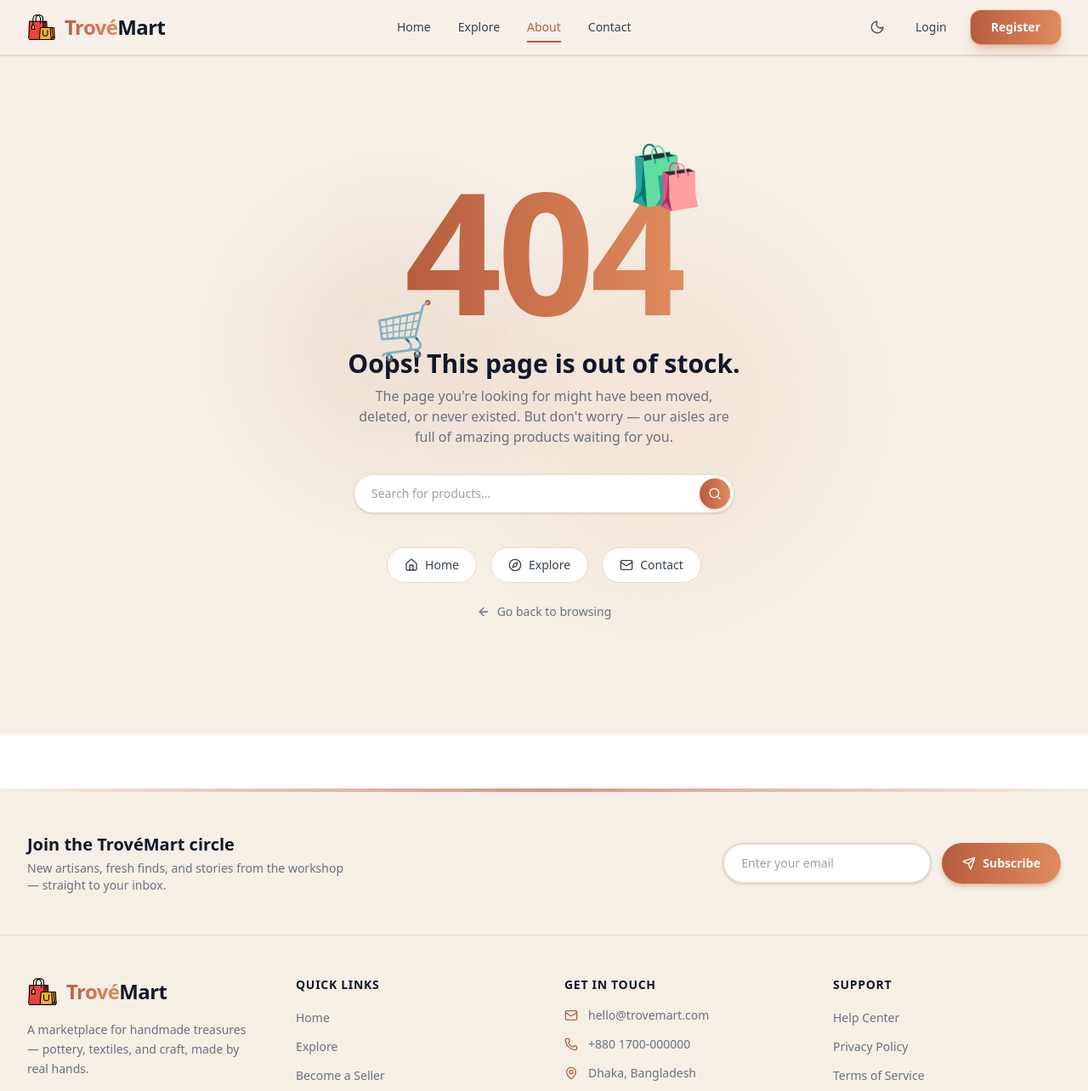
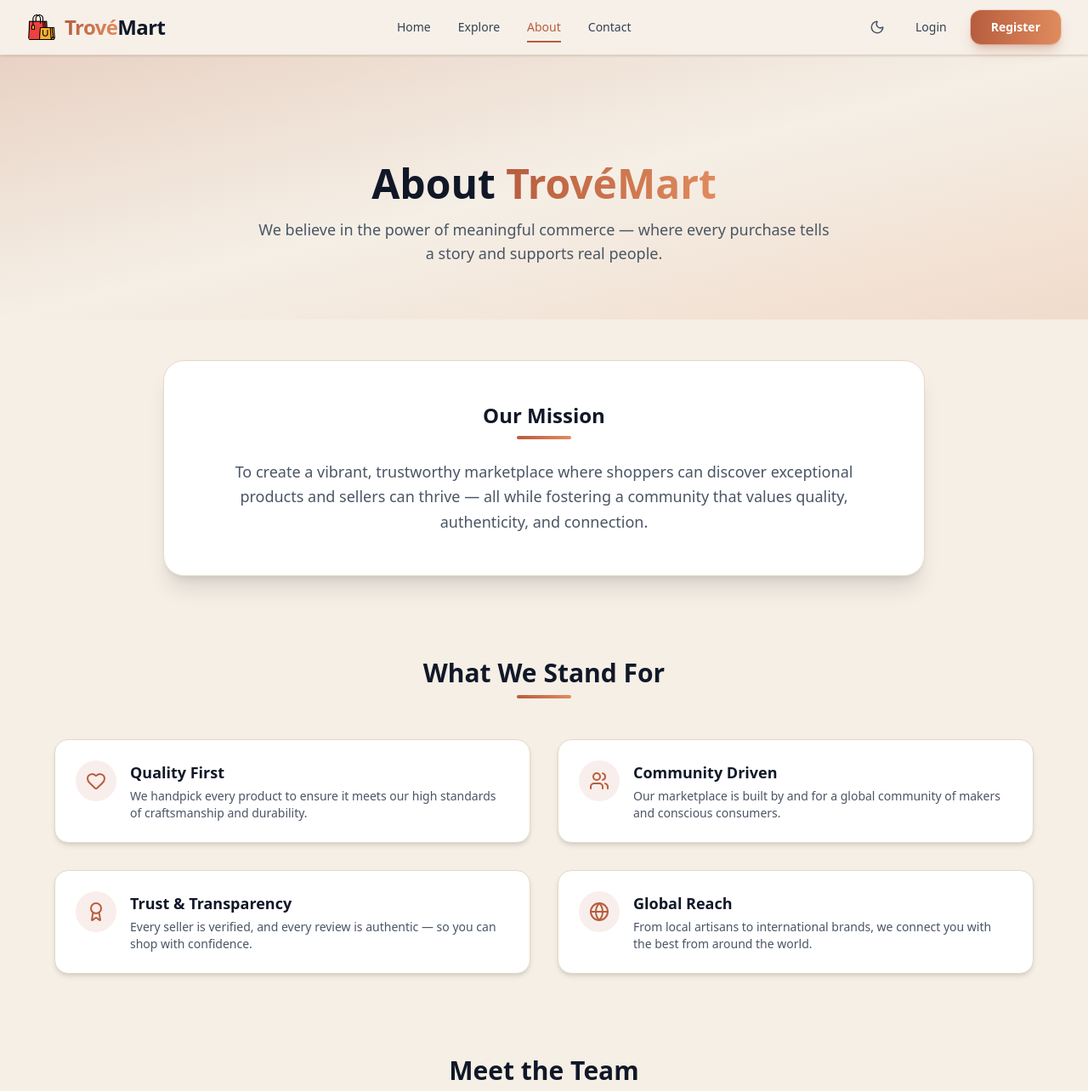
Before and after one commit to ORNOB-083/TroveMart-Online-Shopping-Platform, a Next.js app: page /about in a window 1280 px wide. Before the commit this address had no page. Shown: the top 1284 px of the page at 85% size. Built offline with nearby package versions, Linux system fonts and the light colour scheme.

Commit message:
Added about page

```diff
--- /dev/null
+++ b/src/app/about/page.tsx
@@ -0,0 +1,192 @@
+'use client';
+
+import Link from 'next/link';
+import { motion } from 'framer-motion';
+import { Users, Award, Heart, Globe, ShoppingBag, ArrowRight } from 'lucide-react';
+
+const containerVariants = {
+    hidden: { opacity: 0 },
+    visible: {
+        opacity: 1,
+        transition: { staggerChildren: 0.1, delayChildren: 0.2 },
+    },
+};
+
+const itemVariants = {
+    hidden: { y: 30, opacity: 0 },
+    visible: { y: 0, opacity: 1, transition: { duration: 0.6, ease: 'easeOut' } },
+};
+
+const values = [
+    {
+        icon: Heart,
+        title: 'Quality First',
+        description: 'We handpick every product to ensure it meets our high standards of craftsmanship and durability.',
+    },
+    {
+        icon: Users,
+        title: 'Community Driven',
+        description: 'Our marketplace is built by and for a global community of makers and conscious consumers.',
+    },
+    {
+        icon: Award,
+        title: 'Trust & Transparency',
+        description: 'Every seller is verified, and every review is authentic — so you can shop with confidence.',
+    },
+    {
+        icon: Globe,
+        title: 'Global Reach',
+        description: 'From local artisans to international brands, we connect you with the best from around the world.',
+    },
+];
+
+const team = [
+    { name: 'Sarah Johnson', role: 'Founder & CEO', image: '👩‍💼' },
+    { name: 'Michael Chen', role: 'Head of Product', image: '👨‍💻' },
+    { name: 'Aisha Patel', role: 'Community Manager', image: '👩‍🎨' },
+    { name: 'David Kim', role: 'Lead Engineer', image: '🧑‍🔧' },
+];
+
+export default function AboutPage() {
+    return (
+        <main className="min-h-screen bg-[#F5EFE6] dark:bg-[#0f1117] transition-colors duration-300">
+            <section className="relative pt-32 pb-16 px-4 sm:px-6 lg:px-8 overflow-hidden">
+                <div className="absolute inset-0 bg-gradient-to-br from-[#B75D3E]/20 via-transparent to-[#E08B5E]/20 dark:from-[#B75D3E]/10 dark:to-[#E08B5E]/10" />
+                <div className="relative max-w-4xl mx-auto text-center">
+                    <motion.div
+                        initial={{ opacity: 0, y: 20 }}
+                        animate={{ opacity: 1, y: 0 }}
+                        transition={{ duration: 0.6 }}
+                    >
+                        <h1 className="text-4xl sm:text-5xl font-bold text-gray-900 dark:text-gray-100">
+                            About{' '}
+                            <span className="bg-gradient-to-r from-[#B75D3E] to-[#E08B5E] bg-clip-text text-transparent">
+                                TrovéMart
+                            </span>
+                        </h1>
+                        <p className="mt-4 text-lg text-gray-600 dark:text-gray-400 max-w-2xl mx-auto">
+                            We believe in the power of meaningful commerce — where every purchase tells a story and supports real people.
+                        </p>
+                    </motion.div>
+                </div>
+            </section>
+
+            <section className="py-12 px-4 sm:px-6 lg:px-8">
+                <motion.div
+                    className="max-w-4xl mx-auto bg-white dark:bg-gray-800/60 rounded-3xl shadow-xl p-8 md:p-12 border border-[#E4D9C7] dark:border-gray-700"
+                    initial={{ opacity: 0, scale: 0.95 }}
+                    whileInView={{ opacity: 1, scale: 1 }}
+                    viewport={{ once: true }}
+                    transition={{ duration: 0.5 }}
+                >
+                    <h2 className="text-2xl font-bold text-gray-900 dark:text-gray-100 text-center">
+                        Our Mission
+                    </h2>
+                    <div className="w-16 h-1 bg-gradient-to-r from-[#B75D3E] to-[#E08B5E] mx-auto mt-2 rounded-full" />
+                    <p className="mt-6 text-gray-600 dark:text-gray-400 text-center text-lg leading-relaxed">
+                        To create a vibrant, trustworthy marketplace where shoppers can discover exceptional products
+                        and sellers can thrive — all while fostering a community that values quality, authenticity, and connection.
+                    </p>
+                </motion.div>
+            </section>
+
+            <section className="py-12 px-4 sm:px-6 lg:px-8">
+                <motion.div
+                    className="max-w-6xl mx-auto"
+                    variants={containerVariants}
+                    initial="hidden"
+                    whileInView="visible"
+                    viewport={{ once: true }}
+                >
+                    <motion.h2
+                        variants={itemVariants}
+                        className="text-3xl font-bold text-center text-gray-900 dark:text-gray-100"
+                    >
+                        What We Stand For
+                    </motion.h2>
+                    <div className="w-16 h-1 bg-gradient-to-r from-[#B75D3E] to-[#E08B5E] mx-auto mt-2 rounded-full" />
+                    <div className="mt-12 grid grid-cols-1 md:grid-cols-2 gap-8">
+                        {values.map((value, index) => (
+                            <motion.div
+                                key={index}
+                                variants={itemVariants}
+                                className="bg-white dark:bg-gray-800/60 rounded-2xl p-6 shadow-md border border-[#E4D9C7] dark:border-gray-700 hover:shadow-lg transition-shadow"
+                            >
+                                <div className="flex items-start gap-4">
+                                    <div className="p-3 rounded-full bg-[#B75D3E]/10 dark:bg-[#E08B5E]/10">
+                                        <value.icon className="w-6 h-6 text-[#B75D3E] dark:text-[#E08B5E]" />
+                                    </div>
+                                    <div>
+                                        <h3 className="text-lg font-semibold text-gray-900 dark:text-gray-100">
+                                            {value.title}
+                                        </h3>
+                                        <p className="mt-1 text-gray-600 dark:text-gray-400 text-sm">
+                                            {value.description}
+                                        </p>
+                                    </div>
+                                </div>
+                            </motion.div>
+                        ))}
+                    </div>
+                </motion.div>
+            </section>
+
+            <section className="py-12 px-4 sm:px-6 lg:px-8">
+                <motion.div
+                    className="max-w-6xl mx-auto"
+                    initial={{ opacity: 0 }}
+                    whileInView={{ opacity: 1 }}
+                    viewport={{ once: true }}
+                    transition={{ duration: 0.6 }}
+                >
+                    <h2 className="text-3xl font-bold text-center text-gray-900 dark:text-gray-100">
+                        Meet the Team
+                    </h2>
+                    <div className="w-16 h-1 bg-gradient-to-r from-[#B75D3E] to-[#E08B5E] mx-auto mt-2 rounded-full" />
+                    <div className="mt-12 grid grid-cols-1 sm:grid-cols-2 lg:grid-cols-4 gap-6">
+                        {team.map((member, index) => (
+                            <motion.div
+                                key={index}
+                                initial={{ opacity: 0, y: 20 }}
+                                whileInView={{ opacity: 1, y: 0 }}
+                                viewport={{ once: true }}
+                                transition={{ duration: 0.4, delay: index * 0.1 }}
+                                className="text-center bg-white dark:bg-gray-800/60 rounded-2xl p-6 shadow-md border border-[#E4D9C7] dark:border-gray-700"
+                            >
+                                <div className="text-5xl mb-3">{member.image}</div>
+                                <h3 className="font-semibold text-gray-900 dark:text-gray-100">
+                                    {member.name}
+                                </h3>
+                                <p className="text-sm text-gray-500 dark:text-gray-400">{member.role}</p>
+                            </motion.div>
+                        ))}
+                    </div>
+                </motion.div>
+            </section>
+
+            <section className="py-16 px-4 sm:px-6 lg:px-8">
+                <motion.div
+                    className="max-w-4xl mx-auto bg-gradient-to-r from-[#B75D3E] to-[#E08B5E] rounded-3xl p-8 md:p-12 text-center shadow-xl"
+                    initial={{ opacity: 0, scale: 0.95 }}
+                    whileInView={{ opacity: 1, scale: 1 }}
+                    viewport={{ once: true }}
+                    transition={{ duration: 0.5 }}
+                >
+                    <h2 className="text-2xl md:text-3xl font-bold text-white">
+                        Ready to discover your next treasure?
+                    </h2>
+                    <p className="mt-2 text-white/80 text-sm md:text-base">
+                        Join thousands of happy shoppers and explore our curated collection.
+                    </p>
+                    <Link
+                        href="/items"
+                        className="inline-flex items-center gap-2 mt-6 px-6 py-3 bg-white text-[#B75D3E] font-semibold rounded-full shadow-lg hover:shadow-xl hover:scale-105 transition-all duration-200"
+                    >
+                        Start Shopping
+                        <ShoppingBag className="w-4 h-4" />
+                    </Link>
+                </motion.div>
+            </section>
+        </main>
+    );
+}
```
